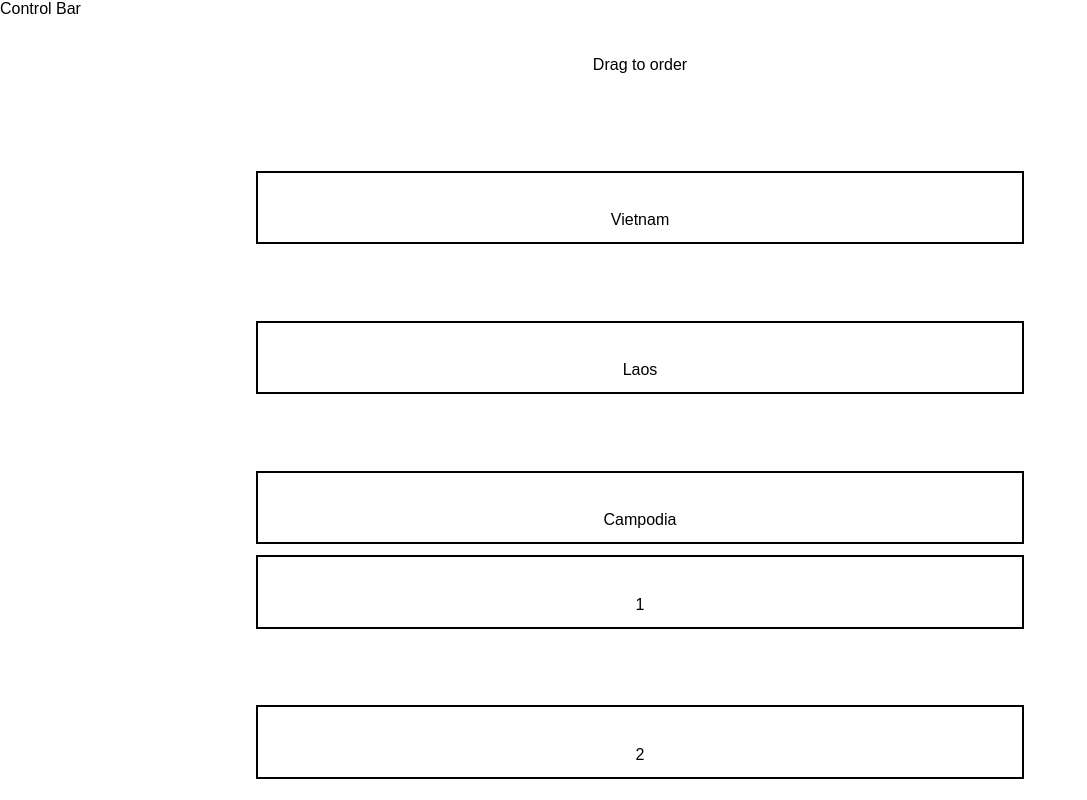
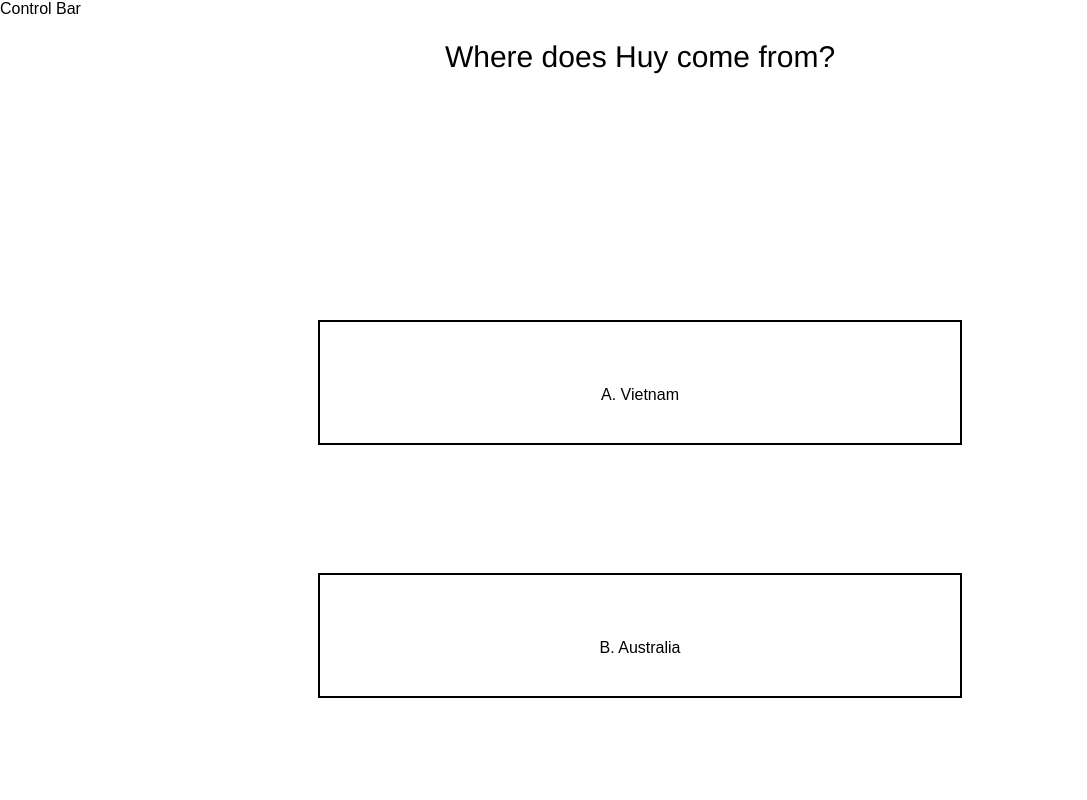
Before and after one commit to toxgam/world-order, a React (Create React App) app in the folder game/: page / in a window 1280 px wide. Shown: the top 800 px of the page, without its empty margins (0-1087 px from the left). Built offline with nearby package versions, Linux system fonts and the light colour scheme.

Commit message:
Fix #4 Add multiple choice

```diff
--- a/game/src/game_screen/GameScreen.js
+++ b/game/src/game_screen/GameScreen.js
@@ -2,16 +2,21 @@ import React, { Component } from 'react'
 import ReactDOM from 'react-dom'
 
 import ControlBar from './ControlBar'
-import GameZone from './sort/GameZone'
+import GameZone from './multiplechoice/GameZone'
 
 export default class GameScreen extends Component {
+  // mockData = {
+  //   question: "Drag to order",
+  //   match: {
+  //     "1": "Vietnam",
+  //     "2": "Laos",
+  //     "3": "Campodia"
+  //   }
+  // }
   mockData = {
-    question: "Drag to order",
-    match: {
-      "1": "Vietnam",
-      "2": "Laos",
-      "3": "Campodia"
-    }
+    question: "Where does Huy come from?",
+    options: ["Vietnam", "Australia", "USA", "China"],
+    answer: 0
   }
 
   render() {
--- /dev/null
+++ b/game/src/game_screen/multiplechoice/GameZone.js
@@ -0,0 +1,21 @@
+import React, { Component } from 'react'
+import ReactDOM from 'react-dom'
+
+import './game.css'
+
+import QuestionZone from './QuestionZone'
+import PlayZone from './PlayZone'
+
+export default class GameZone extends Component {
+  render() {
+    return(
+      <div className="game-zone">
+        <QuestionZone question={this.props.mockData.question}/>
+        <PlayZone
+          options={this.props.mockData.options}
+          answer={this.props.mockData.answer}
+        />
+      </div>
+    )
+  }
+}
--- /dev/null
+++ b/game/src/game_screen/multiplechoice/Option.js
@@ -0,0 +1,14 @@
+import React, { Component } from 'react'
+import ReactDOM from 'react-dom'
+
+import './game.css'
+
+export default class PlayZone extends Component {
+  render() {
+    return(
+      <div className="option" onClick={() => {this.props.choose(this.props.id)}}>
+        {String.fromCharCode(65 + this.props.id) + ".  " + this.props.option}
+      </div>
+    )
+  }
+}
--- /dev/null
+++ b/game/src/game_screen/multiplechoice/PlayZone.js
@@ -0,0 +1,31 @@
+import React, { Component } from 'react'
+import ReactDOM from 'react-dom'
+
+import './game.css'
+
+import Option from './Option'
+
+export default class PlayZone extends Component {
+  choose(id) {
+    if (this.props.answer === id) {
+      console.log("Yes")
+    } else {
+      console.log("No")
+    }
+  }
+
+  render() {
+    return(
+      <div className="play-zone">
+        {this.props.options.map((e, i) =>
+          <Option
+            key={i}
+            id={i}
+            option={e}
+            choose={this.choose.bind(this)}
+          />
+        )}
+      </div>
+    )
+  }
+}
--- /dev/null
+++ b/game/src/game_screen/multiplechoice/QuestionZone.js
@@ -0,0 +1,14 @@
+import React, { Component } from 'react'
+import ReactDOM from 'react-dom'
+
+import './game.css'
+
+export default class QuestionZone extends Component {
+  render() {
+    return(
+      <div className="question-zone">
+        {this.props.question}
+      </div>
+    )
+  }
+}
--- /dev/null
+++ b/game/src/game_screen/multiplechoice/game.css
@@ -0,0 +1,28 @@
+.game-zone {
+  width: 100%;
+  height: 95%;
+}
+
+.question-zone {
+  text-align: center;
+  vertical-align: center;
+  width: 100%;
+  height: 20%;
+  font-size: 30px;
+  font-family: Helvetica Neue, Helvetica, Arial, Verdana, Geneva, Sans-Serif;
+}
+
+.play-zone {
+  text-align: center;
+  width: 100%;
+  height: 75%;
+}
+
+.option {
+  text-align: center;
+  width: 50%;
+  height: 10%;
+  padding-top: 5%;
+  margin: 10% auto;
+  border: solid 2px;
+}
```
